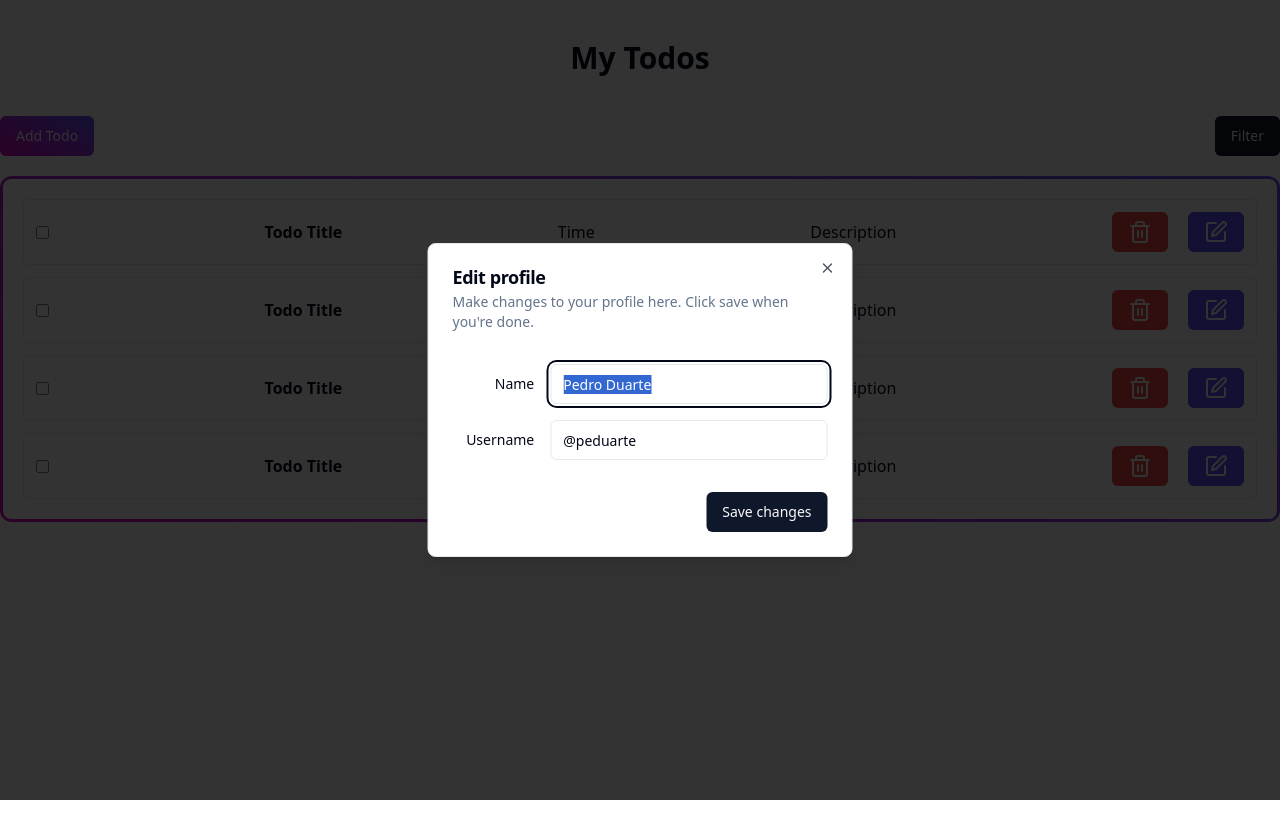
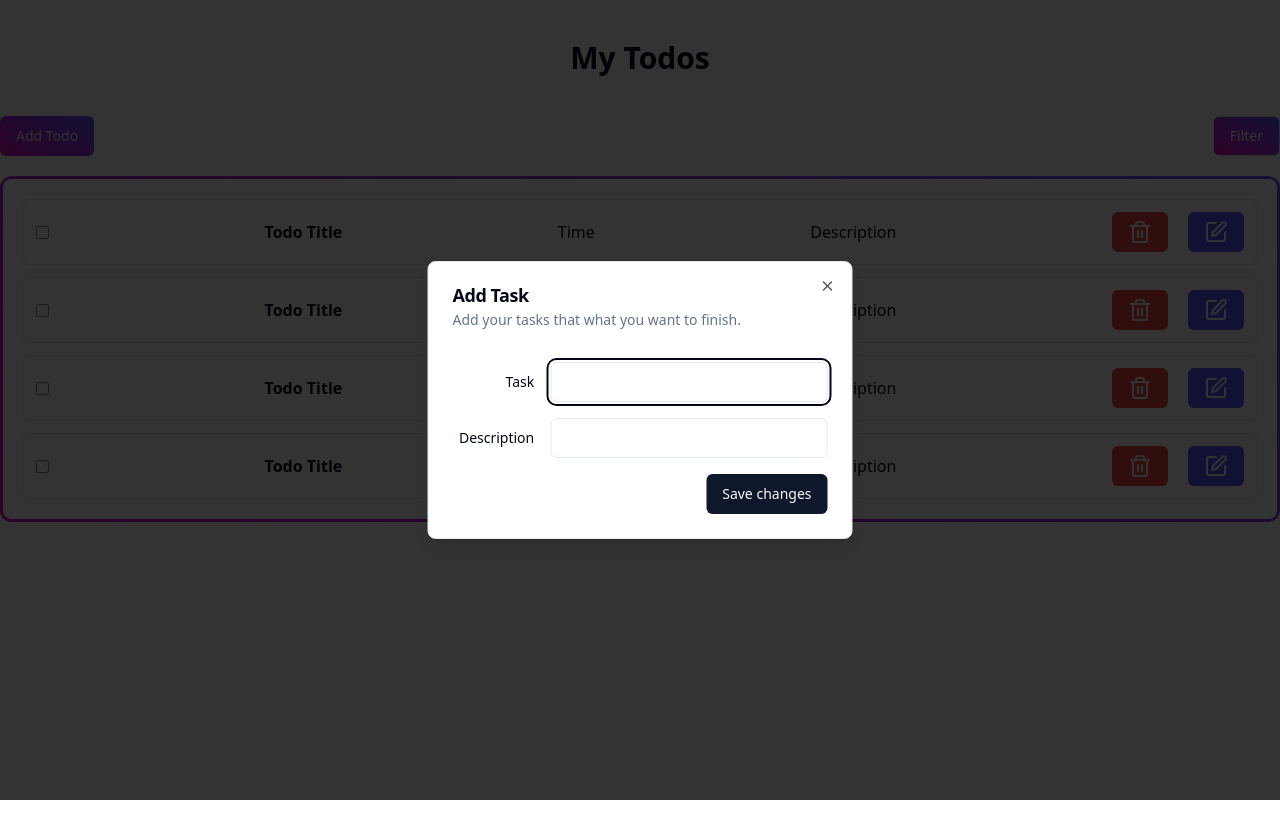
Before and after one commit to Rimon0000/Todo-App-Redux-Typescript, a React (Vite) app: page / in a window 1280 px wide. Both pictures are taken after a click on the button "Add Todo". Built offline with nearby package versions, Linux system fonts and the light colour scheme.

Commit message:
Handle Modal done

```diff
--- a/src/components/todo/AddTodoModal.tsx
+++ b/src/components/todo/AddTodoModal.tsx
@@ -3,8 +3,20 @@
 } from "@/components/ui/dialog"
 import { Input } from "@/components/ui/input"
 import { Label } from "@/components/ui/label"
+import { DialogClose } from "@radix-ui/react-dialog"
+import { useState } from "react"
 
 const AddTodoModal = () =>{
+    const [task, setTask] = useState("")
+    const [description, setDescription] = useState("")
+
+    const handleSubmit = (e) =>{
+        e.preventDefault()
+
+        console.log({task, description});
+    }
+
+
     return (
         <Dialog>
           <DialogTrigger asChild>
@@ -12,36 +24,38 @@
           </DialogTrigger>
           <DialogContent className="sm:max-w-[425px]">
             <DialogHeader>
-              <DialogTitle>Edit profile</DialogTitle>
+              <DialogTitle>Add Task</DialogTitle>
               <DialogDescription>
-                Make changes to your profile here. Click save when you're done.
+                Add your tasks that what you want to finish.
               </DialogDescription>
             </DialogHeader>
+            <form onSubmit={handleSubmit}>
                 <div className="grid gap-4 py-4">
                   <div className="grid grid-cols-4 items-center gap-4">
-                <Label htmlFor="name" className="text-right">
-                  Name
+                    <Label htmlFor="task" className="text-right">
+                      Task
                     </Label>
-                <Input
-                  id="name"
-                  defaultValue="Pedro Duarte"
+                    <Input onBlur={(e) => setTask(e.target.value)}
+                      id="task"
                       className="col-span-3"
                     />
                   </div>
                   <div className="grid grid-cols-4 items-center gap-4">
-                <Label htmlFor="username" className="text-right">
-                  Username
+                    <Label htmlFor="description" className="text-right">
+                      Description
                     </Label>
-                <Input
-                  id="username"
-                  defaultValue="@peduarte"
+                    <Input onBlur={(e) => setDescription(e.target.value)}
+                      id="description"
                       className="col-span-3"
                     />
                   </div>
                 </div>
-            <DialogFooter>
+                <div className="flex justify-end">
+                    <DialogClose asChild>
                         <Button type="submit">Save changes</Button>
-            </DialogFooter>
+                    </DialogClose>
+                </div>
+            </form>
           </DialogContent>
         </Dialog>
     )
--- a/src/components/todo/TodoContainer.tsx
+++ b/src/components/todo/TodoContainer.tsx
@@ -1,13 +1,13 @@
-import { Button } from "../ui/button";
 import AddTodoModal from "./AddTodoModal";
 import TodoCard from "./TodoCard";
+import TodoFilter from "./TodoFilter";
 
 const TodoContainer = () =>{
     return (
         <div>
             <div className="flex justify-between mb-5">
                 <AddTodoModal></AddTodoModal>
-                <Button>Filter</Button>
+                <TodoFilter></TodoFilter>
             </div>
             <div className="bg-primary-gradient h-full w-full rounded-xl p-[3px]">
                 {/* <div className="bg-white text-2xl font-semibold p-5 flex justify-center items-center">
--- a/src/components/todo/TodoFilter.tsx
+++ b/src/components/todo/TodoFilter.tsx
@@ -8,20 +8,23 @@
   DropdownMenuSeparator,
   DropdownMenuTrigger,
 } from "@/components/ui/dropdown-menu"
+import { useState } from "react"
 
 const TodoFilter = () =>{
+    const [position, setPosition] = useState("bottom")
+
     return (
         <DropdownMenu>
           <DropdownMenuTrigger asChild>
-            <Button variant="outline">Open</Button>
+            <Button variant="outline" className="bg-primary-gradient text-white">Filter</Button>
           </DropdownMenuTrigger>
           <DropdownMenuContent className="w-56">
-            <DropdownMenuLabel>Panel Position</DropdownMenuLabel>
+            <DropdownMenuLabel>Filter by Priority</DropdownMenuLabel>
             <DropdownMenuSeparator />
             <DropdownMenuRadioGroup value={position} onValueChange={setPosition}>
-              <DropdownMenuRadioItem value="top">Top</DropdownMenuRadioItem>
-              <DropdownMenuRadioItem value="bottom">Bottom</DropdownMenuRadioItem>
-              <DropdownMenuRadioItem value="right">Right</DropdownMenuRadioItem>
+              <DropdownMenuRadioItem value="high">High</DropdownMenuRadioItem>
+              <DropdownMenuRadioItem value="medium">Medium</DropdownMenuRadioItem>
+              <DropdownMenuRadioItem value="low">Low</DropdownMenuRadioItem>
             </DropdownMenuRadioGroup>
           </DropdownMenuContent>
         </DropdownMenu>
```
Lines whose indentation alone changed are shown as unchanged.
